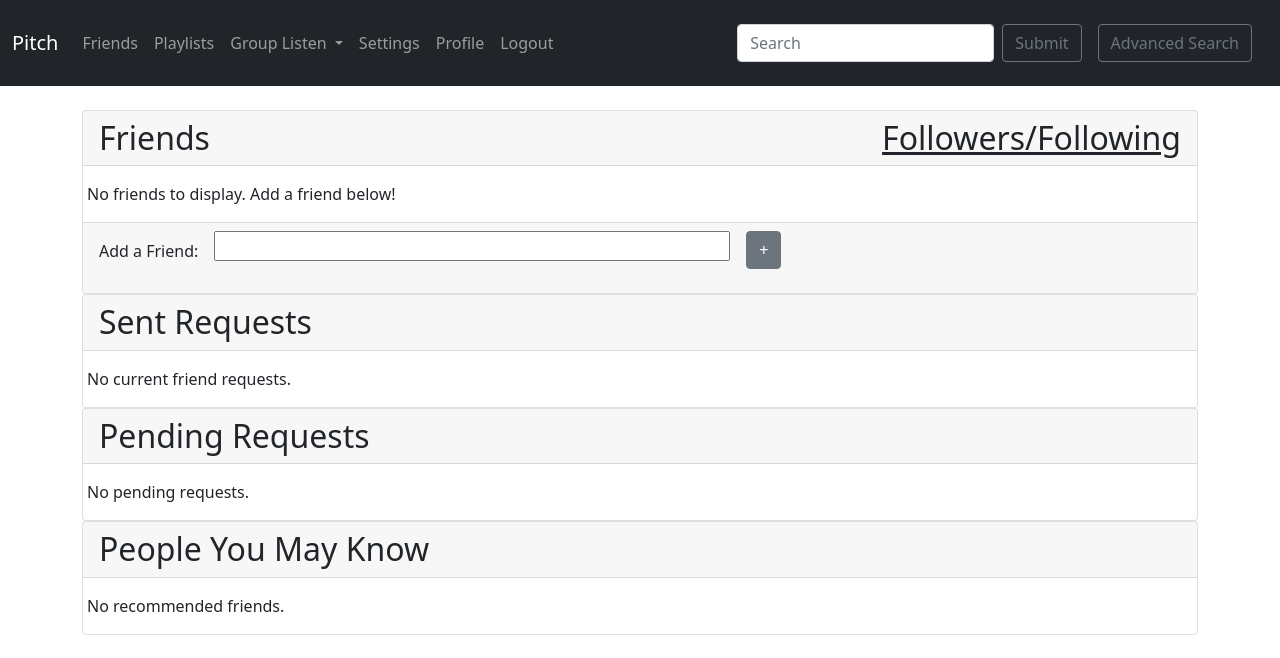
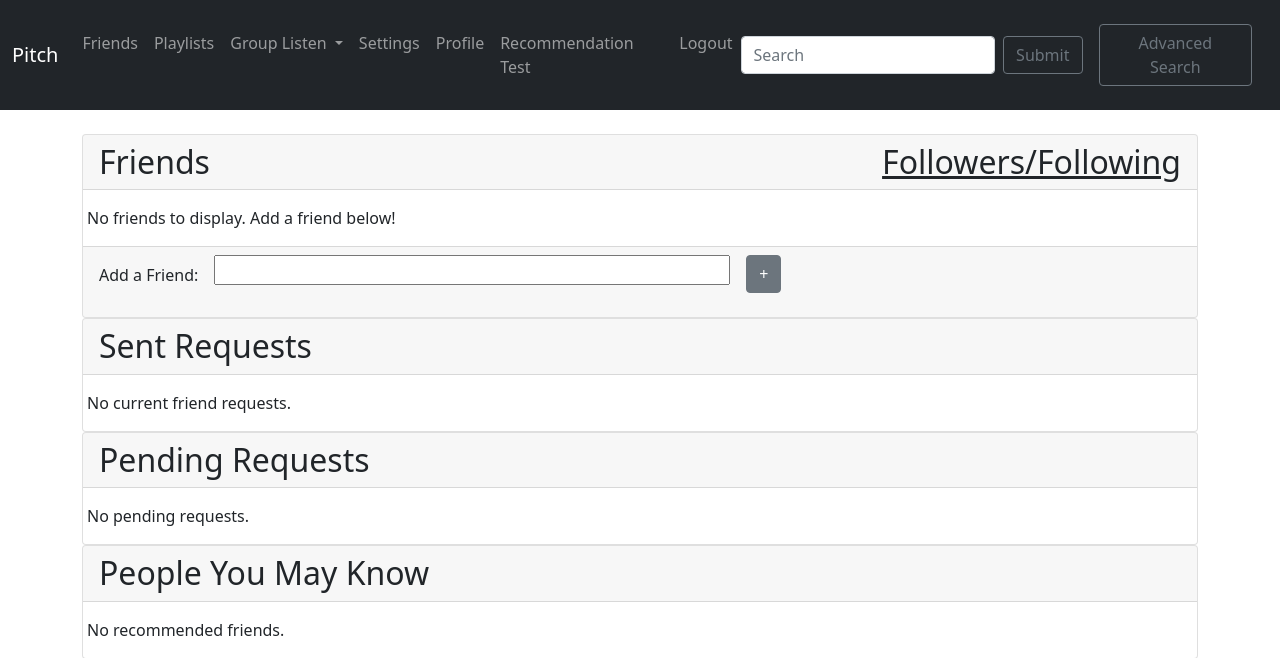
Before and after one commit to cleeke29/Senior-Project_Group2, a Django app: page /accounts/friends/ in a window 1280 px wide. Shown: the top 658 px of the page. Run offline with Django 3.2, Linux system fonts and the light colour scheme; the visitor is signed in with stand-in values (Sample User, id 1); data comes from the database, SQL or seed files in the repository.

Commit message:
Added recommendationTest Link to navbar

```diff
--- a/pitch_proto/templates/base.html
+++ b/pitch_proto/templates/base.html
@@ -54,6 +54,9 @@
                     <a class="nav-link" href="{% url 'profile' request.user.id %}">Profile</a>
                   </li>
                   <li class="nav-item">
+                    <a class="nav-link" href="{% url 'test' %}">Recommendation Test</a>
+                  </li>
+                  <li class="nav-item">
                     <a class="nav-link" href="{% url 'logout' %}">Logout</a>
                   </li>
 
```
